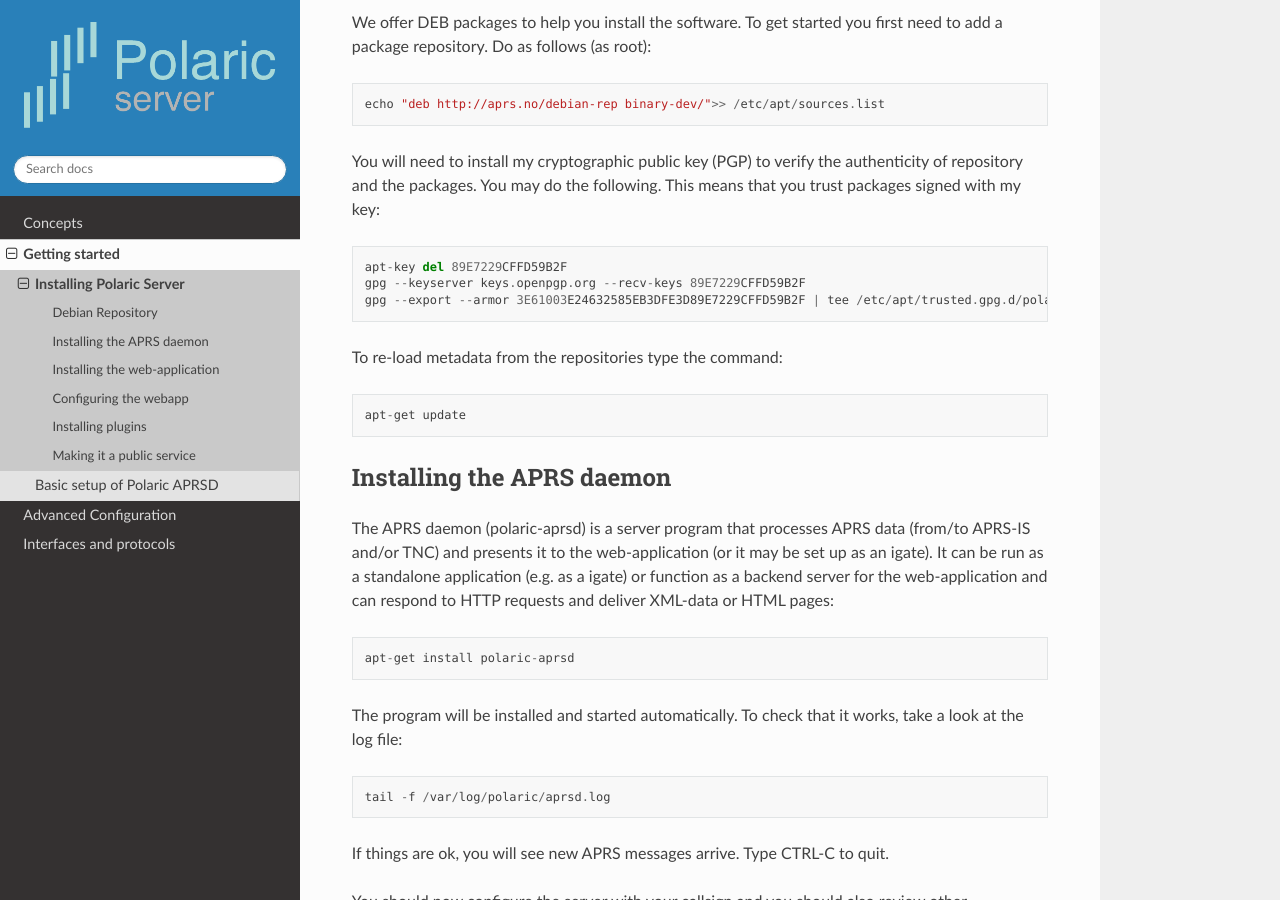
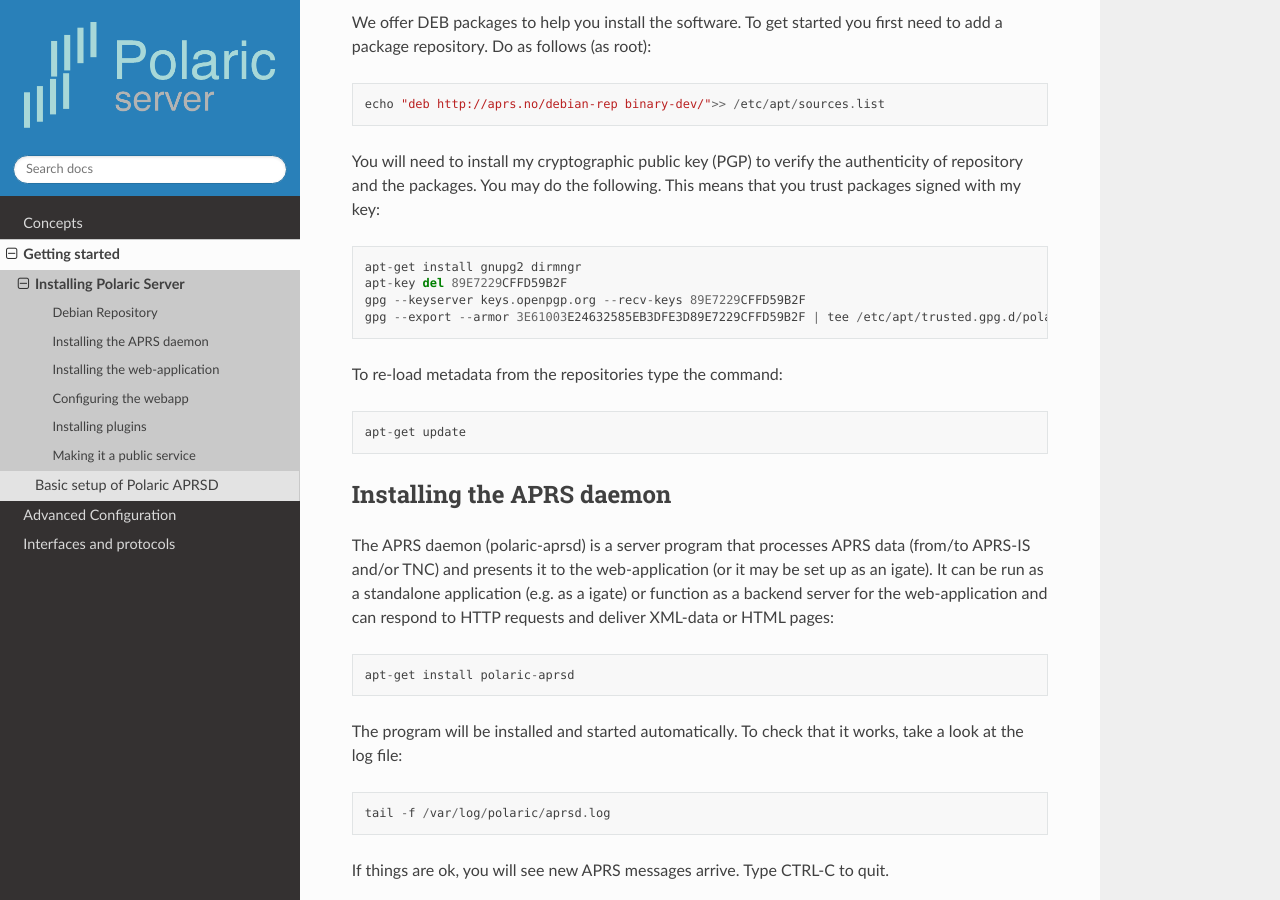
Before and after one commit to joakimsk/docs, a Sphinx documentation site: the page built from docs/install.rst, in a window 1280 px wide and 900 px high, scrolled down 863 px. Built offline with Sphinx 7.4.7 and the Read the Docs theme 2.0.0, drawn with Linux system fonts in a browser that asks for light colours.

Commit message:
Update install.rst

```diff
--- a/docs/install.rst
+++ b/docs/install.rst
@@ -21,6 +21,7 @@
 
 You will need to install my cryptographic public key (PGP) to verify the authenticity of repository and the packages. You may do the following. This means that you trust packages signed with my key::
 
+    apt-get install gnupg2 dirmngr
     apt-key del 89E7229CFFD59B2F
     gpg --keyserver keys.openpgp.org --recv-keys 89E7229CFFD59B2F
     gpg --export --armor 3E61003E24632585EB3DFE3D89E7229CFFD59B2F | tee /etc/apt/trusted.gpg.d/polaricserver.asc
```
